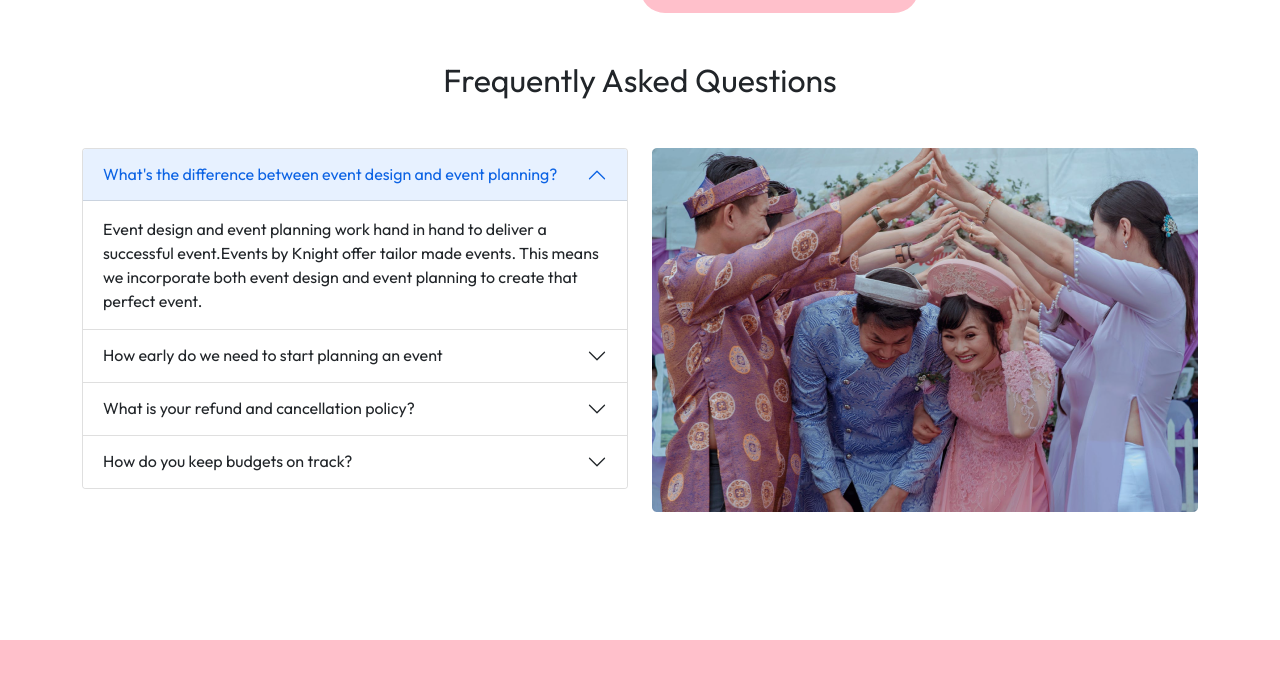
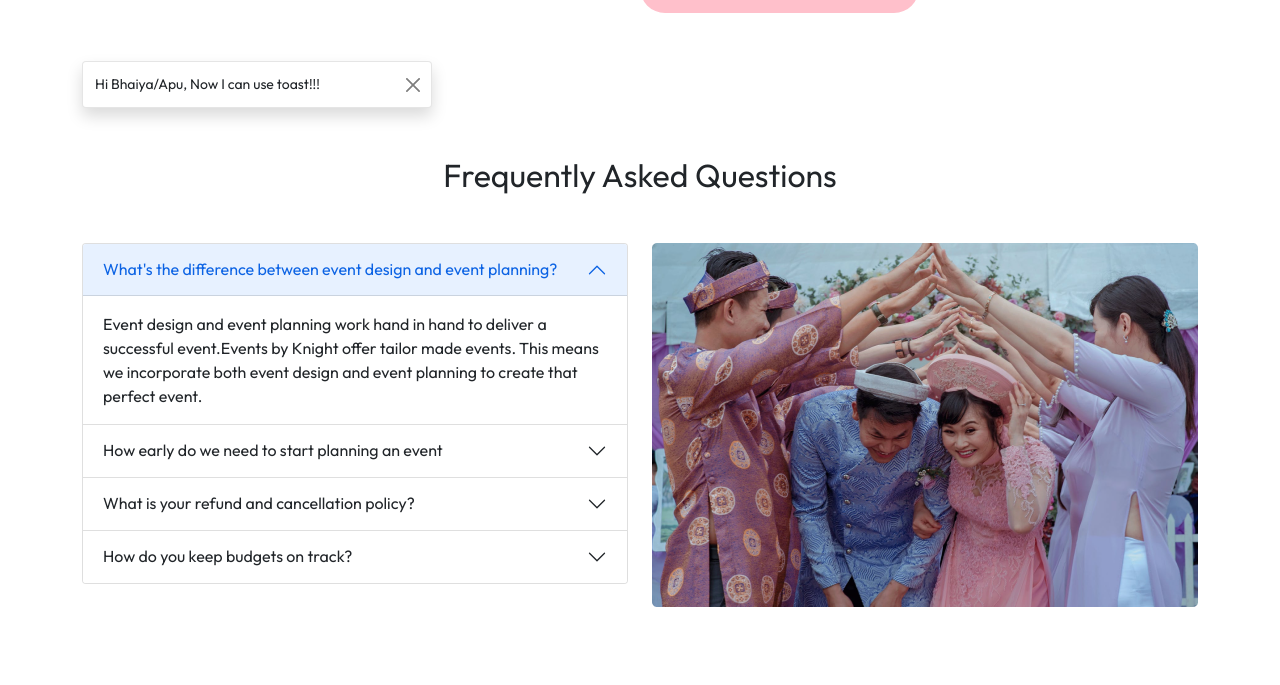
Before and after one commit to sifatkhan6/convention-center-with-bootstarp, a plain HTML site: page index.html in a window 1280 px wide. Shown: the part 1454-2139 px from the top of the page. Drawn offline with nearby package versions, Linux system fonts and the light colour scheme.

Commit message:
toast added

```diff
--- a/index.html
+++ b/index.html
@@ -22,7 +22,7 @@
 </head>
 <body>
     <header>
-        <section class="mb-5">
+        <section class=" mb-5">
                 <nav class="container navbar navbar-light nav-bg">
                     <div class="container-fluid">
                       <a class="navbar-brand" href="#">
@@ -151,10 +151,10 @@
         <!-- Section 3 -->
 
         <section class="container">
-            <div class="toast align-items-center" role="alert" aria-live="assertive" aria-atomic="true">
+            <div class="toast show align-items-center mt-5" role="alert" aria-live="assertive" aria-atomic="true">
                 <div class="d-flex">
                   <div class="toast-body">
-                  Hello, world! This is a toast message.
+                  Hi Bhaiya/Apu, Now I can use toast!!!
                  </div>
                   <button type="button" class="btn-close me-2 m-auto" data-bs-dismiss="toast" aria-label="Close"></button>
                 </div>
```
